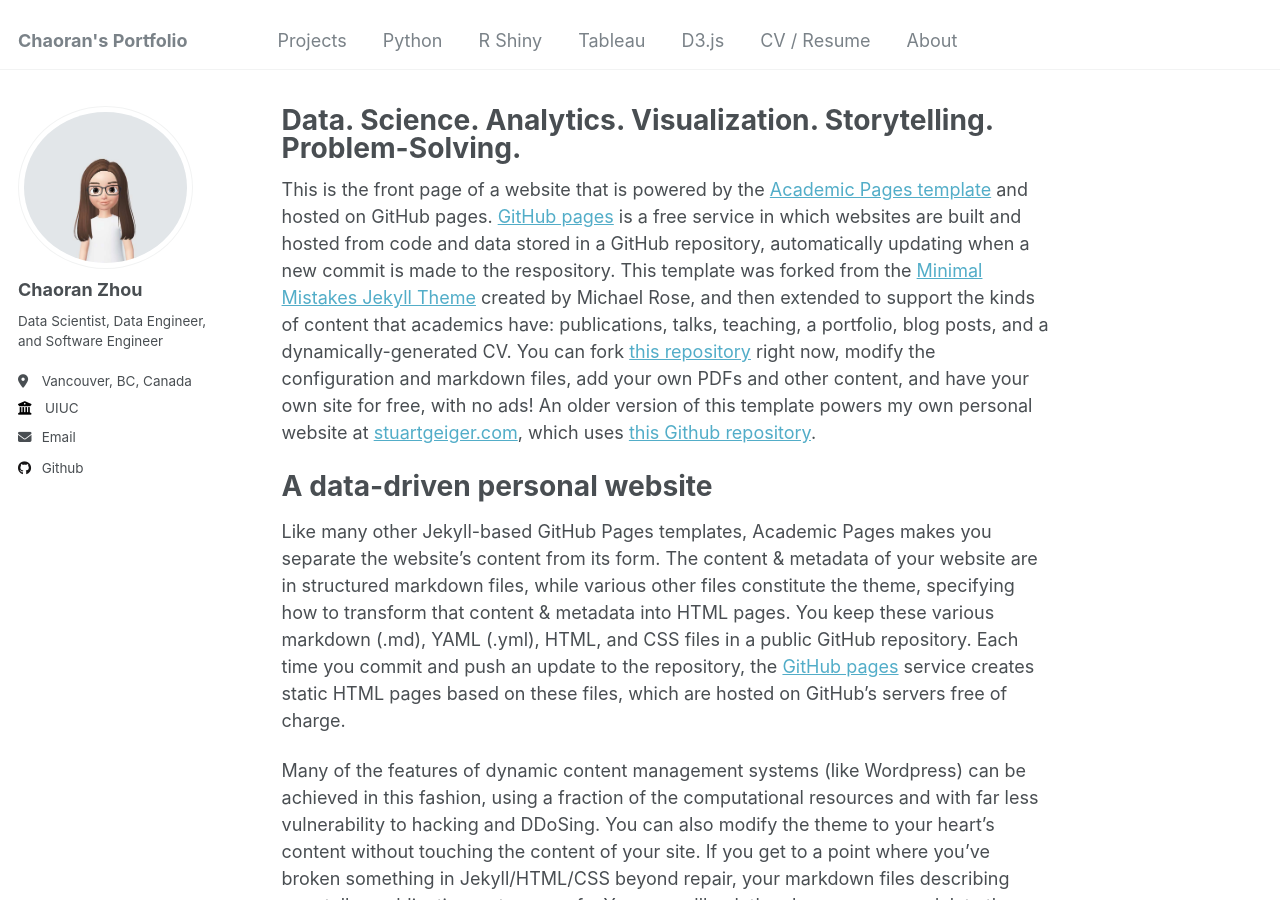
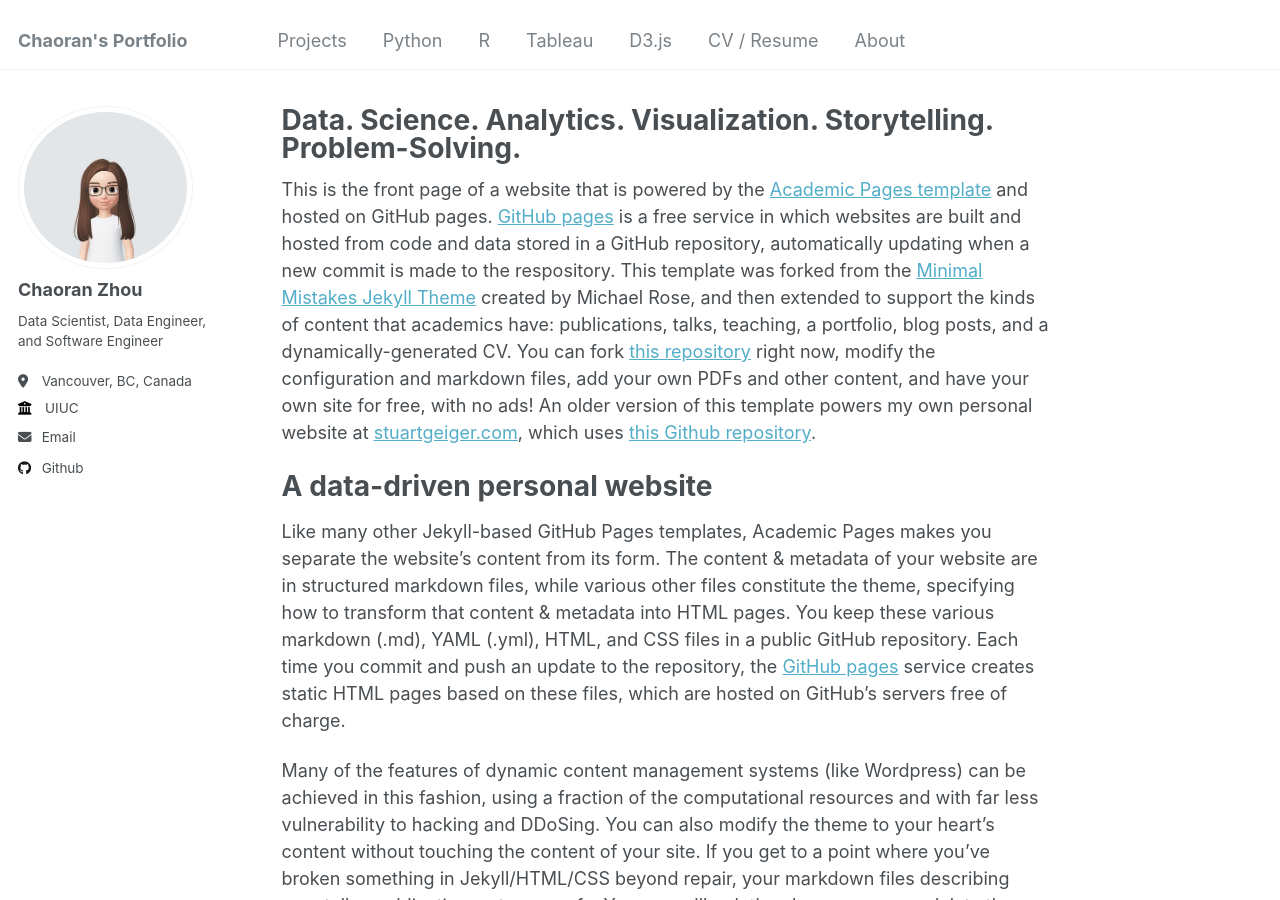
Before and after one commit to ranranrunforit/ranranrunforit.github.io, a Jekyll site: the page built from _pages/about.md, in a window 1280 px wide and 900 px high. Built offline with Jekyll 4.4.1, drawn with Linux system fonts in a browser that asks for light colours.

Commit message:
Update navigation.yml

```diff
--- a/_data/navigation.yml
+++ b/_data/navigation.yml
@@ -11,7 +11,7 @@ main:
   - title: "Python"
     url: /talks/
 
-  - title: "R Shiny"
+  - title: "R"
     url: /publications/
 
   - title: "Tableau"
```
